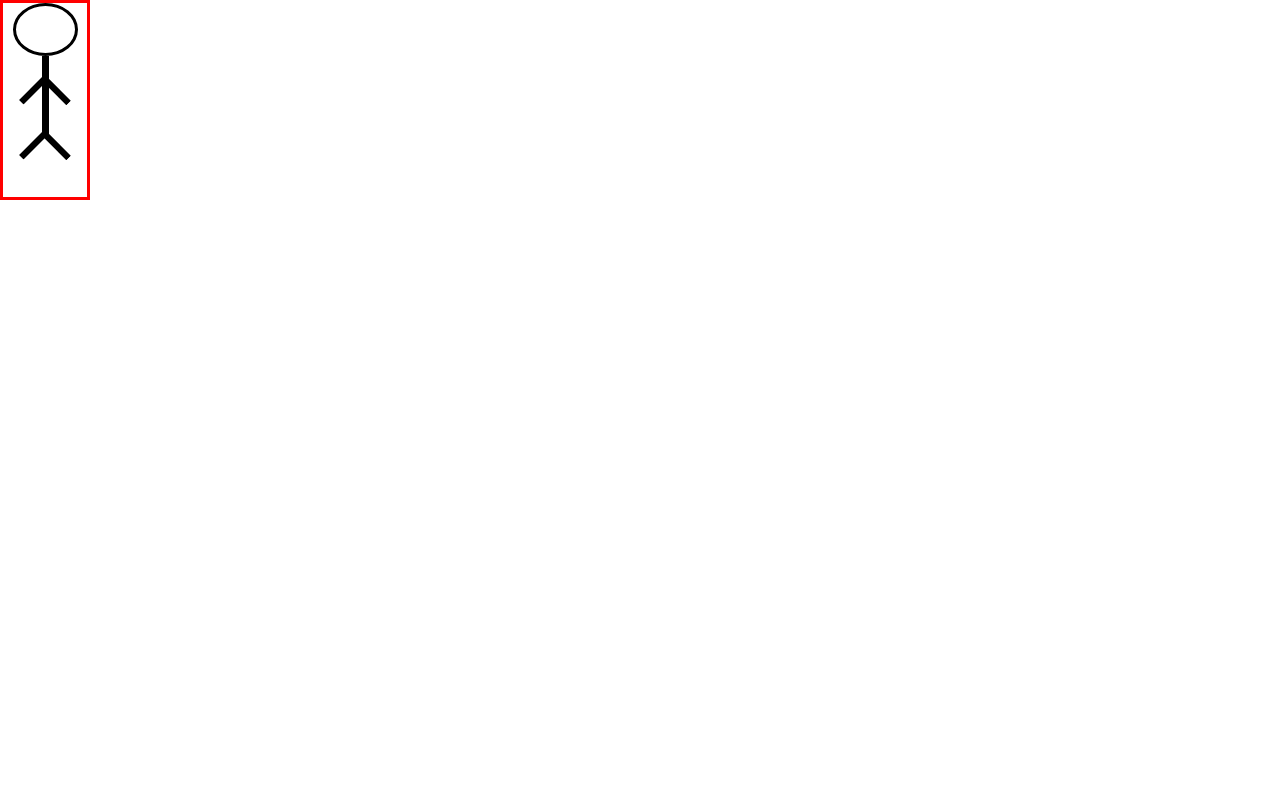
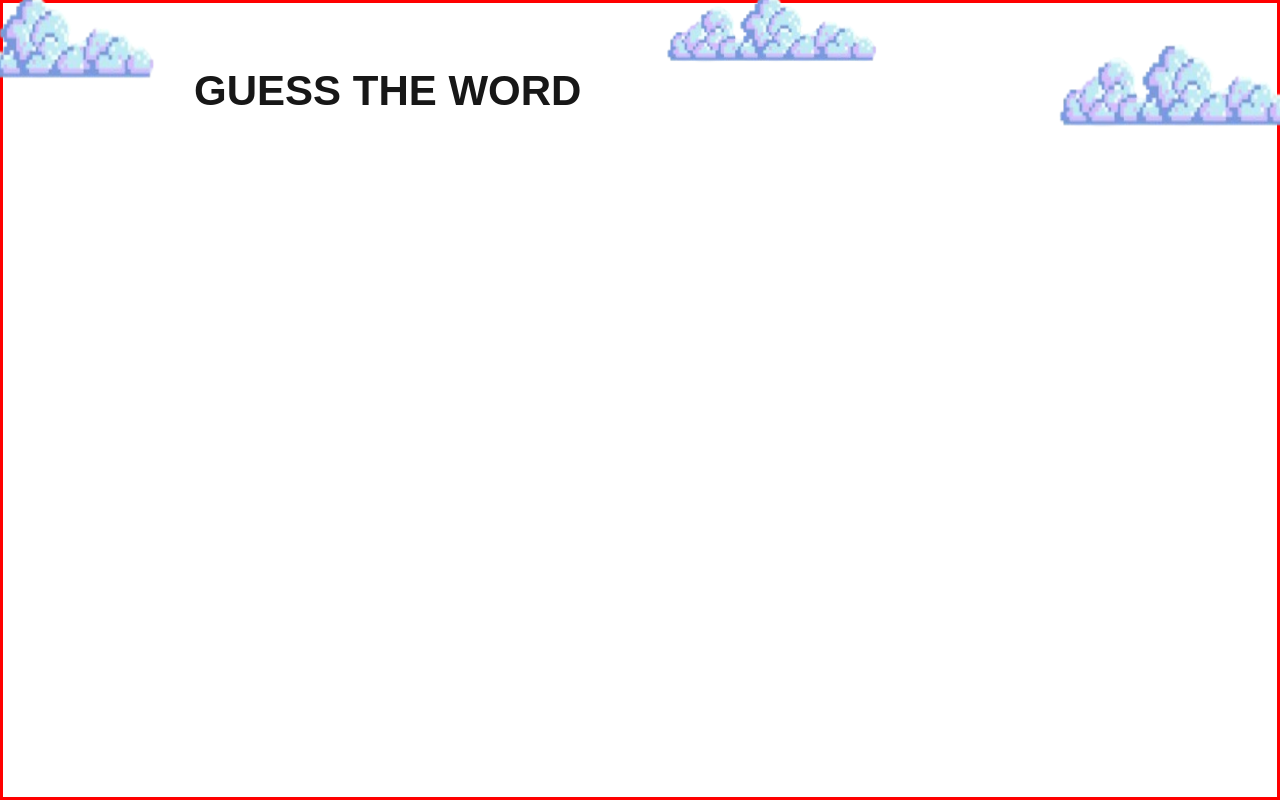
Before and after one commit to Potato121-bleh/GuessingWord, a Next.js app: page /guess-the-word in a window 1280 px wide. Built offline with nearby package versions, Linux system fonts and the light colour scheme.

Commit message:
adding cloud

```diff
--- a/src/app/guess-the-word/guessTheWord.css
+++ b/src/app/guess-the-word/guessTheWord.css
@@ -1,3 +1,89 @@
+.main-con-page {
+  border: solid red;
+  height: 100vh;
+  list-style: none;
+  padding: 0;
+}
+
+.title-page {
+  position: relative;
+  margin: 5%;
+  margin-left: 15%;
+  font-size: 21px;
+}
+
+.cloud-con-abs {
+  display: flex;
+  width: 120%;
+  position: absolute;
+  right: -38px;
+  top: -59px;
+  list-style: none;
+  padding: 0;
+  justify-content: space-between;
+}
+
+.cloud-img-one {
+  transform: translate(-125px, -14px);
+  width: 260px;
+  animation: moving-cloud-one 9s ease-in-out infinite;
+}
+
+.cloud-img-two {
+  transform: translate(138px, -12px);
+  width: 230px;
+  height: 80px;
+  animation: moving-cloud-two 10s ease-in-out infinite;
+}
+
+.cloud-img-three {
+  transform: translate(55px, 30px);
+  width: 260px;
+  animation: moving-cloud-three 8s ease-in-out infinite;
+}
+
+@keyframes moving-cloud-one {
+  20% {
+    transform: translate(-128px, -17px);
+  }
+  40% {
+    transform: translate(-124px, -17px);
+  }
+  60% {
+    transform: translate(-120px, -13px);
+  }
+  80% {
+    transform: translate(-124px, -20px);
+  }
+}
+@keyframes moving-cloud-two {
+  20% {
+    transform: translate(138px, -12px);
+  }
+  40% {
+    transform: translate(134px, -10px);
+  }
+  60% {
+    transform: translate(141px, -12px);
+  }
+  80% {
+    transform: translate(130px, -17px);
+  }
+}
+@keyframes moving-cloud-three {
+  20% {
+    transform: translate(55px, 30px);
+  }
+  40% {
+    transform: translate(59px, 28px);
+  }
+  60% {
+    transform: translate(53px, 25px);
+  }
+  80% {
+    transform: translate(50px, 27px);
+  }
+}
 .man {
   display: flex;
   flex-direction: column;
--- a/src/app/guess-the-word/guessTheWord.scss
+++ b/src/app/guess-the-word/guessTheWord.scss
@@ -1,3 +1,79 @@
+
+.main-con-page {
+    border: solid red;
+    height: 100vh;
+    list-style: none;
+    padding: 0;
+}
+
+.title-page {
+    position: relative;
+    margin: 5%;
+    margin-left: 15%;
+    font-size: 21px;
+}
+
+.cloud-con-abs {
+    display: flex;
+    width: 120%;
+    position: absolute;
+    right: -38px;
+    top: -59px;
+    list-style: none;
+    padding: 0;
+    justify-content: space-between;
+}
+
+.cloud-img-one {
+    transform: translate(-125px, -14px);
+    width: 260px;
+    animation: moving-cloud-one 9s ease-in-out infinite;
+}
+
+.cloud-img-two {
+    transform: translate(138px, -12px);
+    width: 230px;
+    height: 80px;
+    animation: moving-cloud-two 10s ease-in-out infinite;
+}
+
+.cloud-img-three {
+    transform: translate(55px, 30px);
+    width: 260px;
+    animation: moving-cloud-three 8s ease-in-out infinite;
+}
+
+@keyframes moving-cloud-one {
+    20%{transform: translate(-128px, -17px);}
+    40%{transform: translate(-124px, -17px);}
+    60%{transform: translate(-120px, -13px);}
+    80%{transform: translate(-124px, -20px);}
+}
+
+
+@keyframes moving-cloud-two {
+    20%{transform: translate(138px, -12px)}
+    40%{transform: translate(134px, -10px);}
+    60%{transform: translate(141px, -12px);}
+    80%{transform: translate(130px, -17px);}
+}
+
+@keyframes moving-cloud-three {
+    20%{transform: translate(55px, 30px)}
+    40%{transform: translate(59px, 28px);}
+    60%{transform: translate(53px, 25px);}
+    80%{transform: translate(50px, 27px);}
+}
+
+
+
+
+
+
+
+
+
+
 .man {
     display: flex;
     flex-direction: column;
--- a/src/app/guess-the-word/page.tsx
+++ b/src/app/guess-the-word/page.tsx
@@ -1,8 +1,46 @@
 import WordBox from '../component/wordBox/wordBox'
+import Image from 'next/image'
 import './guessTheWord.css'
 
 export default function GuessPage() {
     return (
+        <ul className="main-con-page">
+            <li className="title-page">
+                <h1>GUESS THE WORD</h1>
+                <ul className="cloud-con-abs">
+                    <li className="cloud-element">
+                        <Image
+                            className="cloud-img-one"
+                            src="/cloud.png"
+                            width={100}
+                            height={100}
+                            alt="Cloud img"
+                        />
+                    </li>
+                    <li className="cloud-element">
+                        <Image
+                            className="cloud-img-two"
+                            src="/cloud.png"
+                            width={100}
+                            height={100}
+                            alt="Cloud img"
+                        />
+                    </li>
+                    <li className="cloud-element">
+                        <Image
+                            className="cloud-img-three"
+                            src="/cloud.png"
+                            width={100}
+                            height={100}
+                            alt="Cloud img"
+                        />
+                    </li>
+                </ul>
+            </li>
+            <ul className="content-page"></ul>
+        </ul>
+
+        /*
         <ul className="man">
             <li className="head-man"></li>
             <li className="body-man"></li>
@@ -15,5 +53,6 @@ export default function GuessPage() {
                 <li className="right-hand-man right-hand"></li>
             </ul>
         </ul>
+        */
     )
 }
```
